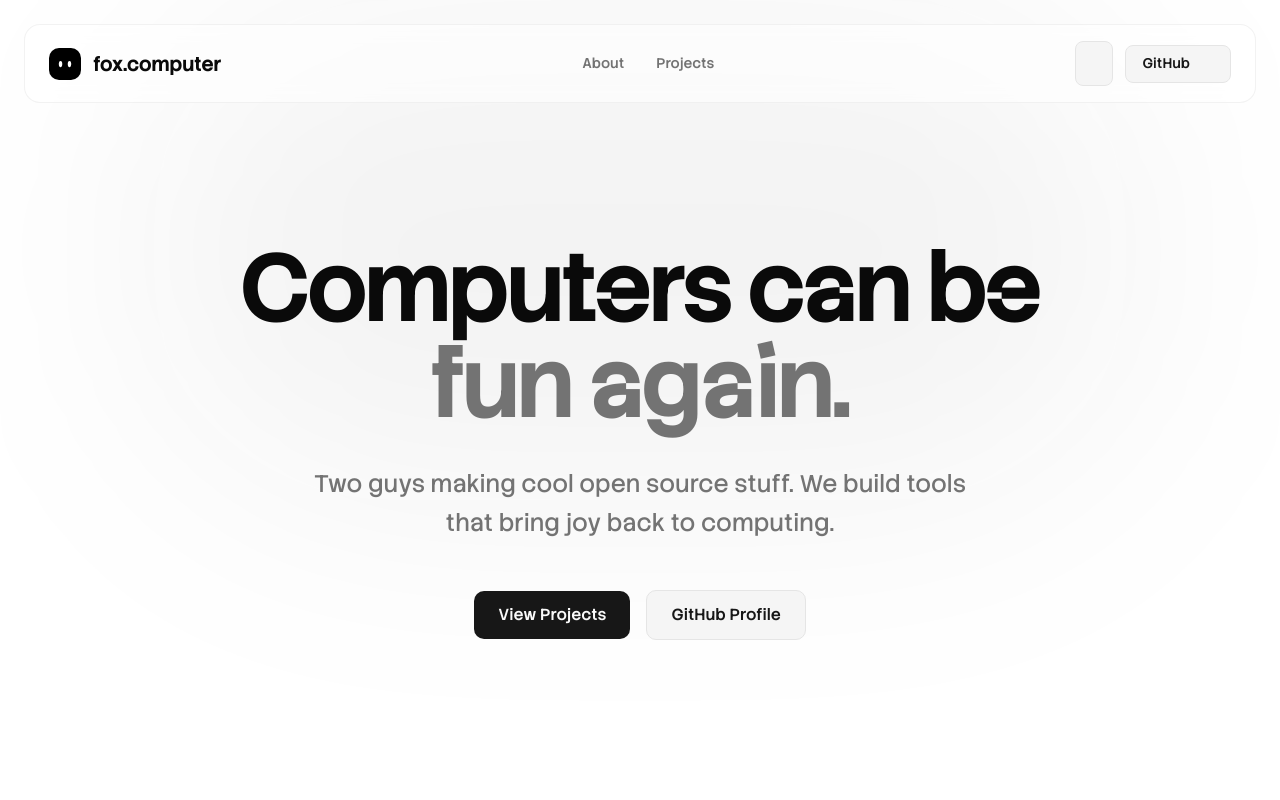
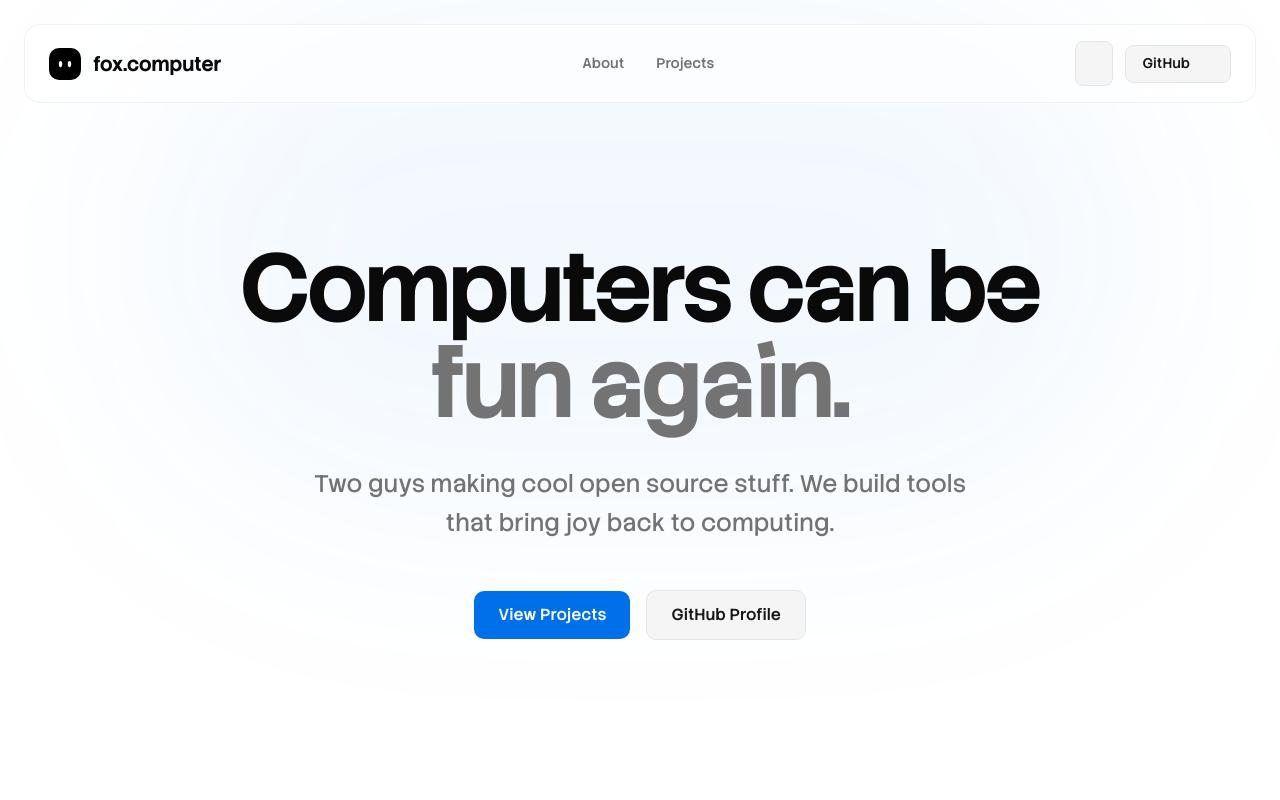
Before and after one commit to foxcomputer/www, a React (Vite) app: page / in a window 1280 px wide. Shown: the top 800 px of the page. Built offline with nearby package versions, Linux system fonts and the light colour scheme; no server answers; some icons are missing.

Commit message:
style: update color palette for various UI elements in light and dark themes.

```diff
--- a/src/index.css
+++ b/src/index.css
@@ -160,18 +160,18 @@
   --card-foreground: oklch(0.145 0 0);
   --popover: oklch(1 0 0);
   --popover-foreground: oklch(0.145 0 0);
-  --primary: oklch(0.205 0 0);
+  --primary: oklch(0.55 0.22 250);
   --primary-foreground: oklch(0.985 0 0);
   --secondary: oklch(0.97 0 0);
   --secondary-foreground: oklch(0.205 0 0);
   --muted: oklch(0.97 0 0);
   --muted-foreground: oklch(0.556 0 0);
-  --accent: oklch(0.97 0 0);
-  --accent-foreground: oklch(0.205 0 0);
+  --accent: oklch(0.92 0.08 250);
+  --accent-foreground: oklch(0.25 0.15 250);
   --destructive: oklch(0.577 0.245 27.325);
   --border: oklch(0.922 0 0);
   --input: oklch(0.922 0 0);
-  --ring: oklch(0.708 0 0);
+  --ring: oklch(0.55 0.22 250);
   --chart-1: oklch(0.646 0.222 41.116);
   --chart-2: oklch(0.6 0.118 184.704);
   --chart-3: oklch(0.398 0.07 227.392);
@@ -188,30 +188,30 @@
 }
 
 .dark {
-  --background: oklch(0.145 0 0);
+  --background: oklch(0.18 0.02 50);
   --foreground: oklch(0.985 0 0);
-  --card: oklch(0.205 0 0);
+  --card: oklch(0.22 0.02 50);
   --card-foreground: oklch(0.985 0 0);
-  --popover: oklch(0.205 0 0);
+  --popover: oklch(0.22 0.02 50);
   --popover-foreground: oklch(0.985 0 0);
-  --primary: oklch(0.922 0 0);
-  --primary-foreground: oklch(0.205 0 0);
-  --secondary: oklch(0.269 0 0);
+  --primary: oklch(0.65 0.20 40);
+  --primary-foreground: oklch(0.15 0.02 50);
+  --secondary: oklch(0.28 0.03 50);
   --secondary-foreground: oklch(0.985 0 0);
-  --muted: oklch(0.269 0 0);
+  --muted: oklch(0.28 0.03 50);
   --muted-foreground: oklch(0.708 0 0);
-  --accent: oklch(0.269 0 0);
+  --accent: oklch(0.35 0.08 40);
   --accent-foreground: oklch(0.985 0 0);
   --destructive: oklch(0.704 0.191 22.216);
   --border: oklch(1 0 0 / 10%);
   --input: oklch(1 0 0 / 15%);
-  --ring: oklch(0.556 0 0);
+  --ring: oklch(0.65 0.20 40);
   --chart-1: oklch(0.488 0.243 264.376);
   --chart-2: oklch(0.696 0.17 162.48);
   --chart-3: oklch(0.769 0.188 70.08);
   --chart-4: oklch(0.627 0.265 303.9);
   --chart-5: oklch(0.645 0.246 16.439);
-  --sidebar: oklch(0.205 0 0);
+  --sidebar: oklch(0.22 0.02 50);
   --sidebar-foreground: oklch(0.985 0 0);
   --sidebar-primary: oklch(0.488 0.243 264.376);
   --sidebar-primary-foreground: oklch(0.985 0 0);
@@ -224,7 +224,7 @@
 @layer base {
   * {
     @apply border-border outline-ring/50;
-    font-family: 'Stack Sans Text', system-ui, -apple-system, sans-serif;
+    font-family: "Stack Sans Text", system-ui, -apple-system, sans-serif;
   }
 
   html {
@@ -236,17 +236,28 @@
   }
 
   /* Hero and large headings - Stack Sans Notch */
-  h1, h2 {
-    font-family: 'Stack Sans Notch', system-ui, -apple-system, sans-serif;
+  h1,
+  h2 {
+    font-family: "Stack Sans Notch", system-ui, -apple-system, sans-serif;
   }
 
   /* Medium headings - Stack Sans Headline */
-  h3, h4, h5, h6 {
-    font-family: 'Stack Sans Headline', system-ui, -apple-system, sans-serif;
+  h3,
+  h4,
+  h5,
+  h6 {
+    font-family: "Stack Sans Headline", system-ui, -apple-system, sans-serif;
   }
 
   /* Ensure links, spans, and other text elements use Stack Sans Text */
-  a, span, p, div, button, input, textarea, select {
+  a,
+  span,
+  p,
+  div,
+  button,
+  input,
+  textarea,
+  select {
     font-family: inherit;
   }
 }
@@ -271,7 +282,7 @@
 }
 
 .btn-rainbow-hover::before {
-  content: '';
+  content: "";
   position: absolute;
   top: 0;
   left: 0;
@@ -311,7 +322,7 @@
 }
 
 .project-icon-rainbow::after {
-  content: '';
+  content: "";
   position: absolute;
   top: 0;
   left: 0;
```
